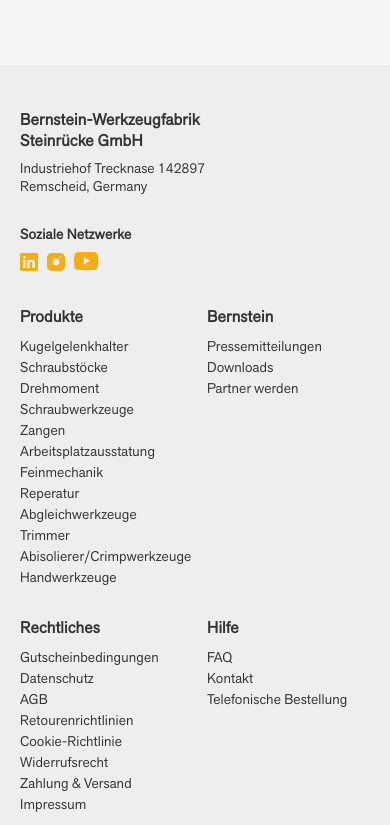
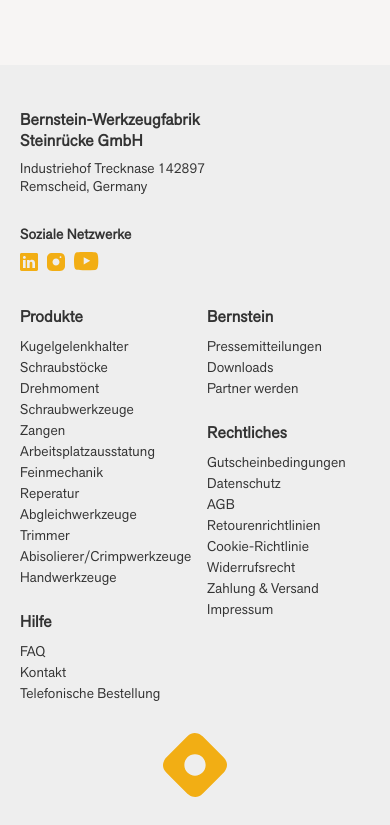
Before and after one commit to abdullahfi2189/bernstein, a plain HTML site: page index.html in a window 390 px wide. Shown: the part 2779-3604 px from the top of the page. Drawn offline with nearby package versions, Linux system fonts and the light colour scheme; files that its build step writes are made by us from their sources.

Commit message:
modified

```diff
--- a/assets/css/new-style.css
+++ b/assets/css/new-style.css
@@ -1,5 +1,8 @@
 .contact-col a img{
     max-width: 12px;
+}
+.mt-40 {
+    margin-top: 40px;
 }
 
 .zoomable {
@@ -15,7 +18,17 @@
     transform: scale(var(--zoom, 2));
   }
 
-
+ .footer-content-inner.mobile{
+    display: none;
+}
+@media only screen and (max-width: 991px) {
+    .footer-content-inner.mobile{
+        display: flex;
+    }
+    .footer-content-inner.desktop{
+        display: none;
+    }
+}
 @media only screen and (max-width: 768px) {
     .content-banner-section.der{
         padding-top: 60px;
@@ -33,4 +46,7 @@
     .content-banner-section.handwerkzeuge .tools-img{
         max-width: 300px !important;
     }
+    .mt-sm-24{
+        margin-top: 24px;
+    }
 }
--- a/index.html
+++ b/index.html
@@ -255,7 +255,7 @@
         <footer class="footer-section">
             <div class="custom-container">
                 <div class="footer-content">
-                    <div class="footer-content-inner">
+                    <div class="footer-content-inner desktop">
                         <div class="footer-col">
                             <h6>Bernstein-Werkzeugfabrik Steinrücke GmbH</h6>
                             <p>Industriehof Trecknase 142897 Remscheid, Germany</p>
@@ -314,6 +314,66 @@
                                 <li><a href="#">FAQ</a></li>
                                 <li><a href="#">Kontakt</a></li>
                                 <li><a href="#">Telefonische Bestellung</a></li>
+                            </ul>
+                        </div>
+                    </div>
+                    <div class="footer-content-inner mobile">
+                        <div class="footer-col">
+                            <h6>Bernstein-Werkzeugfabrik Steinrücke GmbH</h6>
+                            <p>Industriehof Trecknase 142897 Remscheid, Germany</p>
+
+                            <div class="footer-social">
+                                <h6>Soziale Netzwerke</h6>
+                                <ul>
+                                    <li><a href="#" target="_blank"><img src="./assets/images/icons/in.svg" alt="icon"></a></li>
+                                    <li><a href="#" target="_blank"><img src="./assets/images/icons/instagram.svg" alt="icon"></a></li>
+                                    <li><a href="#" target="_blank"><img src="./assets/images/icons/youtube.svg" alt="icon"></a></li>
+                                </ul>
+                            </div>
+                        </div>
+                        <div class="footer-col">
+                            <h6>Produkte </h6>
+                            <ul>
+                                <li><a href="#">Kugelgelenkhalter</a></li>
+                                <li><a href="#">Schraubstöcke</a></li>
+                                <li><a href="#"Pinzetten></a></li>
+                                <li><a href="#">Drehmoment</a></li>
+                                <li><a href="#">Schraubwerkzeuge</a></li>
+                                <li><a href="#">Zangen</a></li>
+                                <li><a href="#">Arbeitsplatzausstatung</a></li>
+                                <li><a href="#">Feinmechanik</a></li>
+                                <li><a href="#">Reperatur</a></li>
+                                <li><a href="#">Abgleichwerkzeuge</a></li>
+                                <li><a href="#">Trimmer</a></li>
+                                <li><a href="#">Abisolierer/Crimpwerkzeuge</a></li>
+                                <li><a href="#">Handwerkzeuge</a></li>
+                            </ul>
+
+                            <h6 class="mt-40 mt-sm-24">Hilfe</h6>
+                            <ul>
+                                <li><a href="#">FAQ</a></li>
+                                <li><a href="#">Kontakt</a></li>
+                                <li><a href="#">Telefonische Bestellung</a></li>
+                            </ul>
+                        </div>
+                        <div class="footer-col">
+                            <h6>Bernstein</h6>
+                            <ul>
+                                <li><a href="#">Pressemitteilungen</a></li>
+                                <li><a href="#">Downloads</a></li>
+                                <li><a href="#">Partner werden</a></li>
+                            </ul>
+
+                            <h6 class="mt-40 mt-sm-24">Rechtliches </h6>
+                            <ul>
+                                <li><a href="#">Gutscheinbedingungen</a></li>
+                                <li><a href="#">Datenschutz</a></li>
+                                <li><a href="#">AGB</a></li>
+                                <li><a href="#">Retourenrichtlinien</a></li>
+                                <li><a href="#">Cookie-Richtlinie </a></li>
+                                <li><a href="#">Widerrufsrecht</a></li>
+                                <li><a href="#">Zahlung & Versand</a></li>
+                                <li><a href="#">Impressum</a></li>
                             </ul>
                         </div>
                     </div>
```
